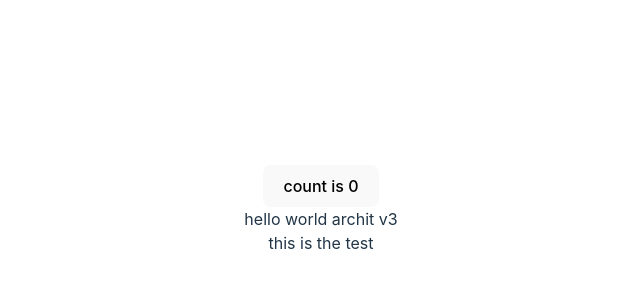
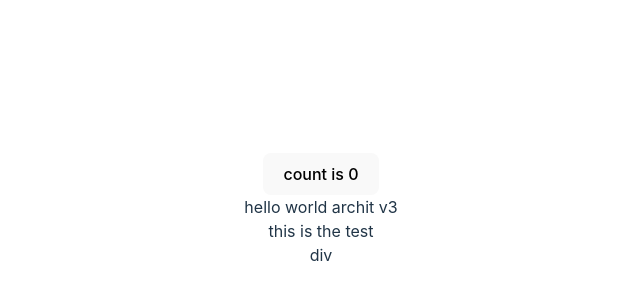
Before and after one commit to Archit669/test-vite-project, a React (Vite) app: page / in a window 1280 px wide. Shown: the part 190-490 px from the top of the page, without its empty margins (319-959 px from the left). Built offline with nearby package versions, Linux system fonts and the light colour scheme.

Commit message:
Fix missing opening tag for div in App component

```diff
--- a/src/App.jsx
+++ b/src/App.jsx
@@ -15,6 +15,7 @@ function App() {
 
         <div> hello world archit v3</div>
         <div>this is the test</div>
+        div
       </div>
     </>
   )
```
